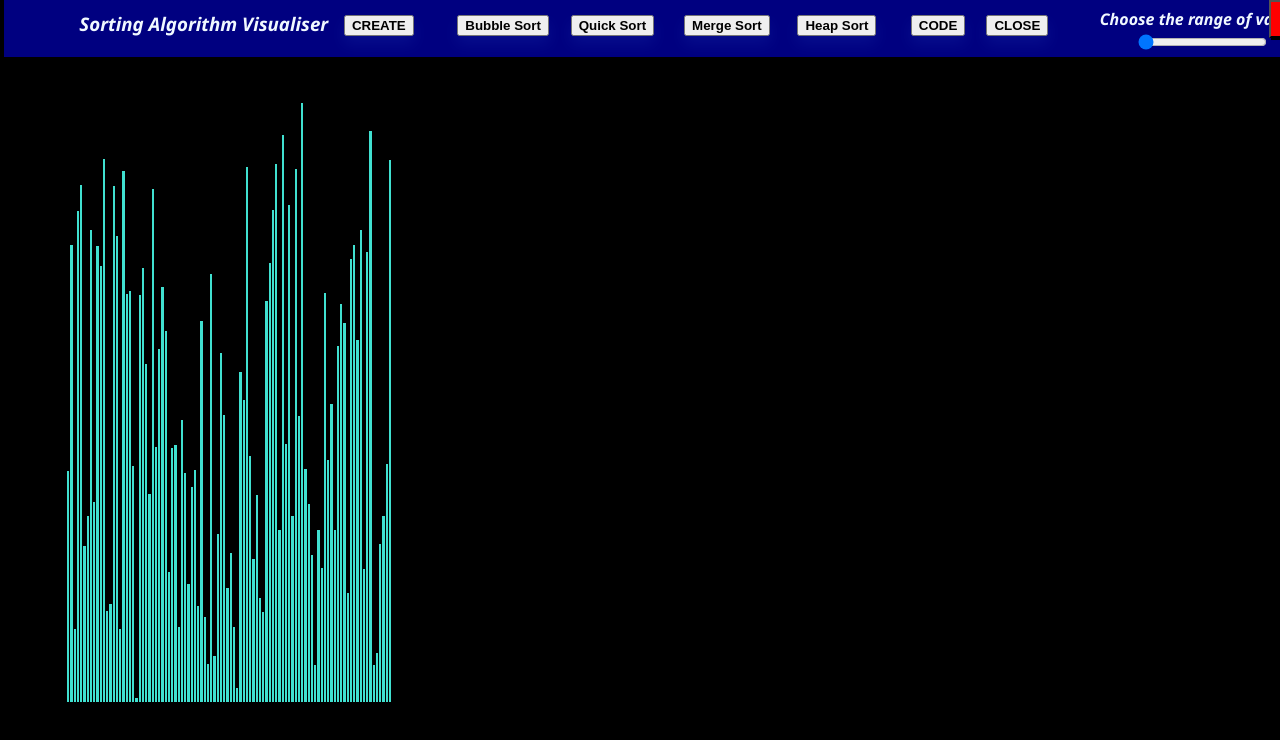
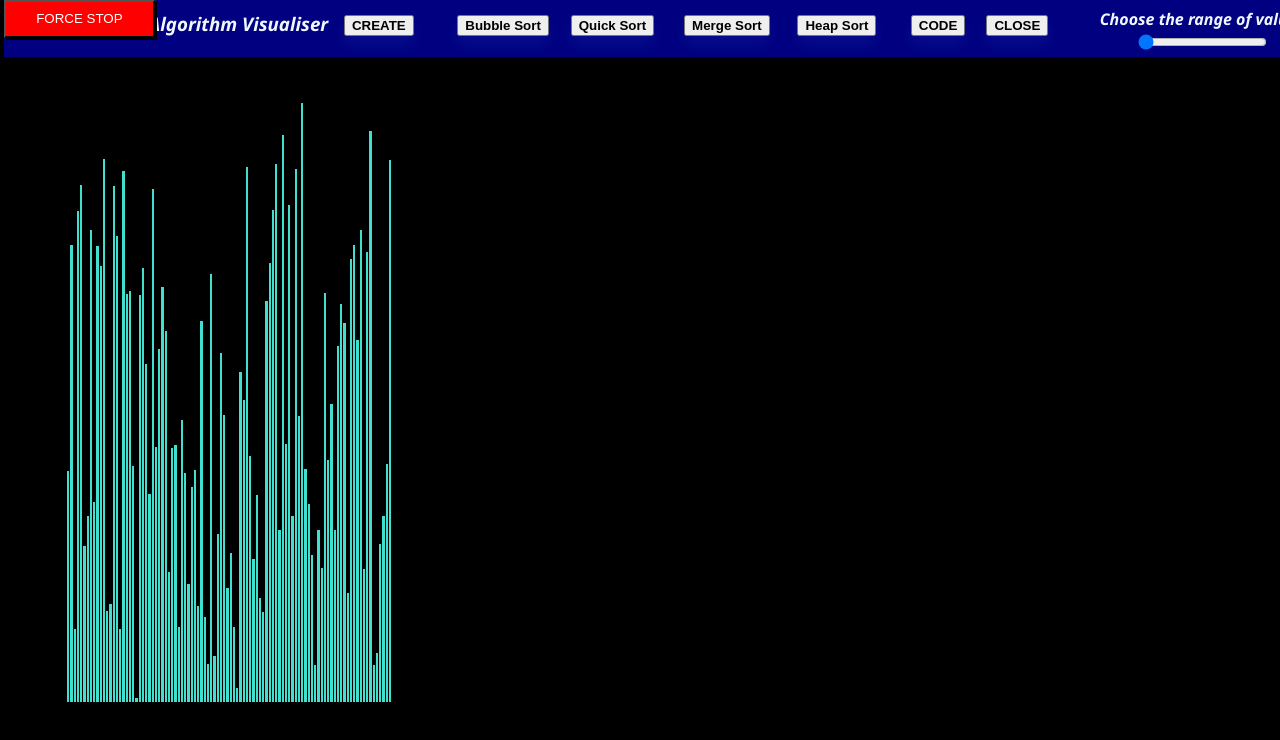
Before and after one commit to GokulKrishnan10/SortingVisualiser, a React (Create React App) app: page / in a window 1280 px wide. Shown: the top 740 px of the page. Built offline with nearby package versions, Linux system fonts and the light colour scheme.

Commit message:
Done something

```diff
--- a/src/App.js
+++ b/src/App.js
@@ -596,6 +596,7 @@ class App extends React.Component {
             <header>
                 <div style={styles.navBar}>
                     <h3 style={styles.h3a}>Sorting Algorithm Visualiser</h3>
+                    <button style={styles.forceStop} onClick={this.clickForce}>FORCE STOP</button>
                     <button onClick={this.createArray} style={styles.button}>CREATE</button>
                     <button onClick={this.testBubbleSort} style={styles.button1}>Bubble Sort</button>
                     <button onClick={this.testQuickSort} style={styles.button2}>Quick Sort</button>
@@ -604,7 +605,6 @@ class App extends React.Component {
                     <button style={styles.button5} onClick={this.viewCode}>CODE</button>
                     <button style={styles.button6} onClick={this.closeCode}>CLOSE</button>
                     <h4 style={styles.h4a}>Choose the range of values({this.state.range})</h4><input type="range" min="100" max="400" style={styles.range} onChange={this.rangeChange} />
-                    <button style={styles.forceStop} onClick={this.clickForce}>FORCE STOP</button>
                 </div>
                 <div style={styles.array_contain}>
                     <div style={styles.bardiv} onLoad={this.createArray}>
```
